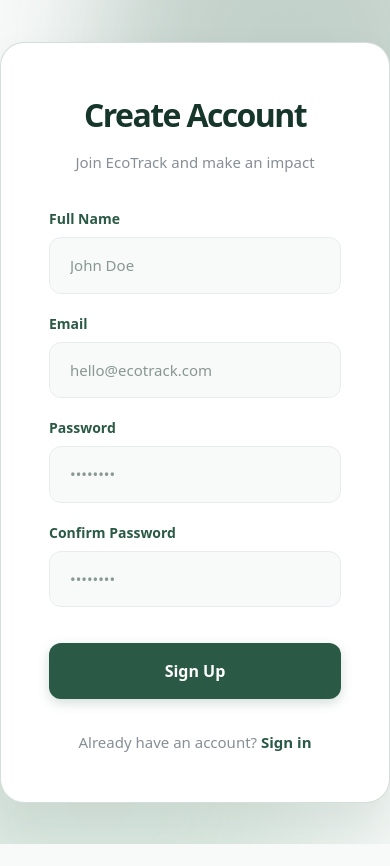
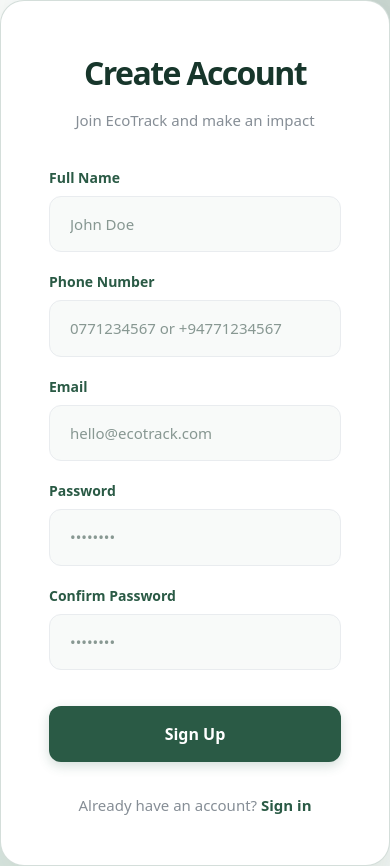
Before and after one commit to RUSIRUDEVINDA/Life-On-Land-Frontend, a React (Vite) app: page /register in a window 390 px wide. Before the commit the page ends 844 px from the top, so only its background shows below. Built offline with nearby package versions, Linux system fonts and the light colour scheme.

Commit message:
Capture phone on signup and display in users table

```diff
--- a/src/features/users/api/usersApi.js
+++ b/src/features/users/api/usersApi.js
@@ -1,3 +1,5 @@
+import { Phone } from "lucide-react";
+
 const DEFAULT_API_URL = 'http://localhost:5001';
 
 const getApiBaseUrl = () => {
@@ -55,6 +57,7 @@
     id: String(raw?._id ?? raw?.id ?? ''),
     name: raw?.name || 'Unknown',
     email: raw?.email || '',
+    phone: raw?.phone || '',
     role: raw?.role || 'RANGER',
     createdAt: raw?.createdAt || null,
     updatedAt: raw?.updatedAt || null,
--- a/src/pages/auth/RegisterPage.jsx
+++ b/src/pages/auth/RegisterPage.jsx
@@ -14,6 +14,7 @@
 const RegisterPage = () => {
     const navigate = useNavigate();
     const [name, setName] = useState('');
+    const [phone, setPhone] = useState('');
     const [email, setEmail] = useState('');
     const [password, setPassword] = useState('');
     const [confirmPassword, setConfirmPassword] = useState('');
@@ -37,6 +38,7 @@
                 headers: { 'Content-Type': 'application/json' },
                 body: JSON.stringify({
                     name: name.trim(),
+                    phone: phone.trim(),
                     email: email.trim(),
                     password,
                 }),
@@ -55,6 +57,7 @@
                         _id: payload._id || payload?.data?._id,
                         name: payload.name || payload?.data?.name || name.trim(),
                         email: payload.email || payload?.data?.email || email.trim(),
+                        phone: payload.phone || payload?.data?.phone || phone.trim(),
                         role: payload.role || payload?.data?.role || 'RANGER',
                     })
                 );
@@ -86,6 +89,19 @@
                             placeholder="John Doe"
                             value={name}
                             onChange={(e) => setName(e.target.value)}
+                            required
+                        />
+                    </div>
+
+                    <div className="flex flex-col gap-2">
+                        <label htmlFor="phone" className="text-sm font-semibold text-primary">Phone Number</label>
+                        <input
+                            type="tel"
+                            id="phone"
+                            className="px-5 py-4 bg-bg-soft border border-border-light rounded-xl text-[15px] transition-all duration-300 focus:bg-white focus:border-primary-medium focus:ring-4 focus:ring-primary-medium/20 outline-none"
+                            placeholder="0771234567 or +94771234567"
+                            value={phone}
+                            onChange={(e) => setPhone(e.target.value)}
                             required
                         />
                     </div>
--- a/src/pages/dashboard/UsersPage.jsx
+++ b/src/pages/dashboard/UsersPage.jsx
@@ -91,7 +91,8 @@
             const matchSearch =
                 !q ||
                 u.name.toLowerCase().includes(q) ||
-                u.email.toLowerCase().includes(q);
+                u.email.toLowerCase().includes(q) ||
+                u.phone.toLowerCase().includes(q);
             return matchRole && matchSearch;
         });
     }, [users, search, roleFilter]);
@@ -139,7 +140,7 @@
                         type="text"
                         value={search}
                         onChange={(e) => setSearch(e.target.value)}
-                        placeholder="Search by name or email..."
+                        placeholder="Search by name, email, or phone..."
                         className="w-full bg-transparent text-[13px] text-primary-dark outline-none placeholder:text-text-gray"
                     />
                 </div>
@@ -194,6 +195,9 @@
                                     Email
                                 </th>
                                 <th className="px-5 py-3 text-left text-[11px] font-semibold uppercase tracking-widest text-text-gray">
+                                    Phone
+                                </th>
+                                <th className="px-5 py-3 text-left text-[11px] font-semibold uppercase tracking-widest text-text-gray">
                                     Role
                                 </th>
                                 <th className="px-5 py-3 text-left text-[11px] font-semibold uppercase tracking-widest text-text-gray">
@@ -225,6 +229,9 @@
                                         </td>
                                         <td className="px-5 py-3.5 text-[13px] text-text-gray">
                                             {user.email}
+                                        </td>
+                                        <td className="px-5 py-3.5 text-[13px] text-text-gray">
+                                            {user.phone || '—'}
                                         </td>
                                         <td className="px-5 py-3.5">
                                             <span
```
